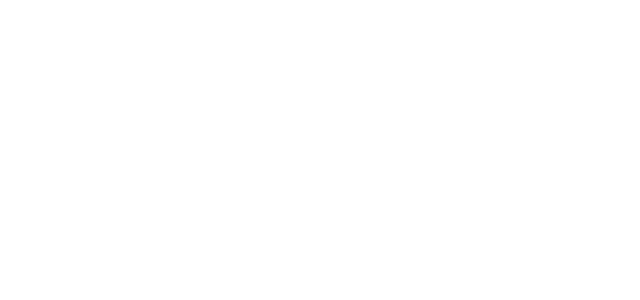
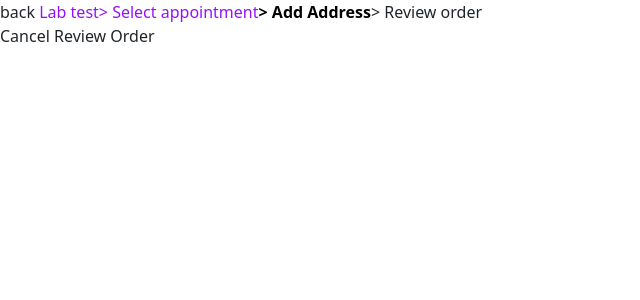
Before and after one commit to asrarali21/Quick-Diagnostics, a React (Vite) app: page /AddAddress in a window 1280 px wide. Before the commit this address had no page. Shown: the top 300 px of the page, without its empty margins (0-640 px from the left). Built offline with nearby package versions, Linux system fonts and the light colour scheme; data requests are answered from the project's data file.

Commit message:
implemented Step Tracker  routing

```diff
--- a/src/App.jsx
+++ b/src/App.jsx
@@ -12,6 +12,9 @@ import Appointments from './Pages/Appointments';
 import TestInfo from './Pages/TestInfo';
 import AddPatient from './Pages/AddPatient';
 import SelectLab from './Pages/SelectLab';
+import SelectAppointment from './Pages/SelectAppointment';
+import AddAddress from './Pages/AddAddress';
+import ReviewOrder from './Pages/ReviewOrder';
 
 function App() {
 
@@ -78,6 +81,9 @@ function App() {
         <Route path='/testinfo/:id' element={<TestInfo/>}/>
         <Route path='/AddPatient' element={<AddPatient/>}/>
         <Route path='/Labtest' element={<SelectLab/>}/>
+        <Route path='/SelectAppointment' element={<SelectAppointment/>}/>
+        <Route path='/AddAddress' element={<AddAddress/>}/>
+        <Route path='/reviewOrder' element={<ReviewOrder/>}/>
      </Routes>
     </>
   )
--- /dev/null
+++ b/src/Pages/AddAddress.jsx
@@ -0,0 +1,15 @@
+import React from 'react'
+import StepTracker from '../components/StepTracker'
+import { useNavigate } from 'react-router-dom'
+
+function AddAddress() {
+    const navigate = useNavigate()
+  return (
+    <div>
+            <StepTracker currentStep={2}/>
+        <span>Cancel</span>  <button onClick={()=>navigate("/reviewOrder")}>Review Order</button>
+    </div>
+  )
+}
+
+export default AddAddress
--- a/src/Pages/AddPatient.jsx
+++ b/src/Pages/AddPatient.jsx
@@ -5,7 +5,6 @@ import { useNavigate } from 'react-router-dom'
 
 function AddPatient() {
   const navigate = useNavigate()
-
   return (
     <div>
      <BreadCrum />
@@ -14,5 +13,4 @@ function AddPatient() {
     </div>
   )
 }
-
 export default AddPatient
--- /dev/null
+++ b/src/Pages/ReviewOrder.jsx
@@ -0,0 +1,13 @@
+import React from 'react'
+import StepTracker from '../components/StepTracker'
+
+function ReviewOrder() {
+  return (
+    <div>
+        <StepTracker currentStep={3}/>
+        <span>Cancel</span> <button>Continue    </button>
+    </div>
+  )
+}
+
+export default ReviewOrder
--- /dev/null
+++ b/src/Pages/SelectAppointment.jsx
@@ -0,0 +1,15 @@
+import React from 'react'
+import StepTracker from '../components/StepTracker'
+import { useNavigate } from 'react-router-dom'
+
+function SelectAppointment() {
+    const navigate = useNavigate()
+  return (
+    <div>
+         <StepTracker currentStep={1}/>
+         <span>Cancel</span> <button onClick={()=> navigate("/AddAddress")}>Add Address</button>
+    </div>
+  )
+}
+
+export default SelectAppointment
--- a/src/Pages/SelectLab.jsx
+++ b/src/Pages/SelectLab.jsx
@@ -1,11 +1,14 @@
 import React from 'react'
-import BreadCrum from '../components/BreadCrum'
+
+import StepTracker from '../components/StepTracker'
+import { useNavigate } from 'react-router-dom'
 
 function SelectLab() {
+  const navigate = useNavigate()
   return (
     <div>
-        <BreadCrum/>
-        labb
+        <StepTracker currentStep ={0}/>
+        <span>Cancel</span>  <button onClick={()=>navigate("/SelectAppointment")}>Select Date and Time</button>
     </div>
   )
 }
--- /dev/null
+++ b/src/components/StepTracker.jsx
@@ -0,0 +1,26 @@
+import React from 'react'
+import { useNavigate } from 'react-router-dom'
+
+function StepTracker({currentStep}) {
+    const navigate = useNavigate()
+    const steps = ["Lab test" , "Select appointment"  , "Add Address", "Review order"]
+  return (
+    <div>
+            <div>
+                <button onClick={()=>navigate("/labtest")}>back</button>
+                {steps.map((item ,i )=>(
+
+                    <span key={i} className={`
+                        ${i === currentStep ? 'text-black font-bold' : ''}
+                          ${i  < currentStep ? 'text-purple-600' : ''}
+                        `}>
+                       {i >= 1 ? '>' : ""}  {item}</span>
+
+                ))}
+            </div>
+
+    </div>
+  )
+}
+
+export default StepTracker
```
